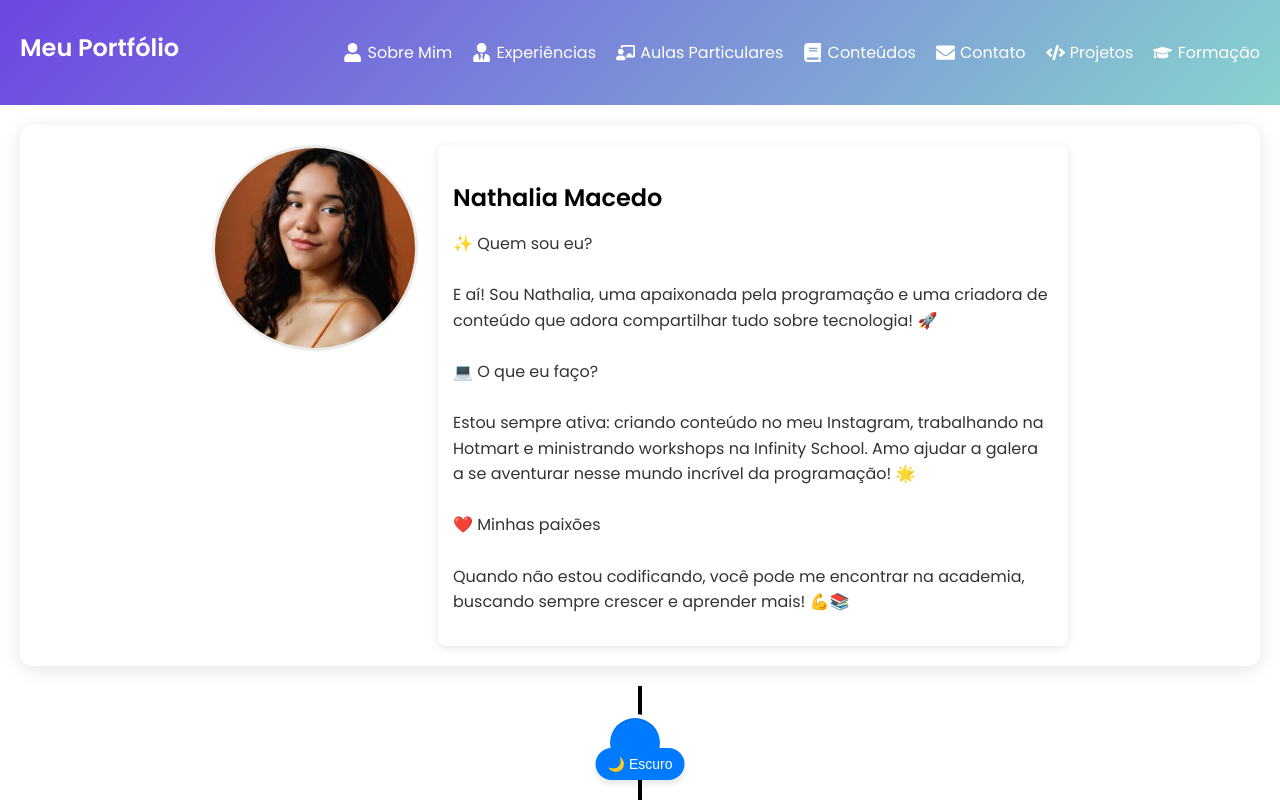
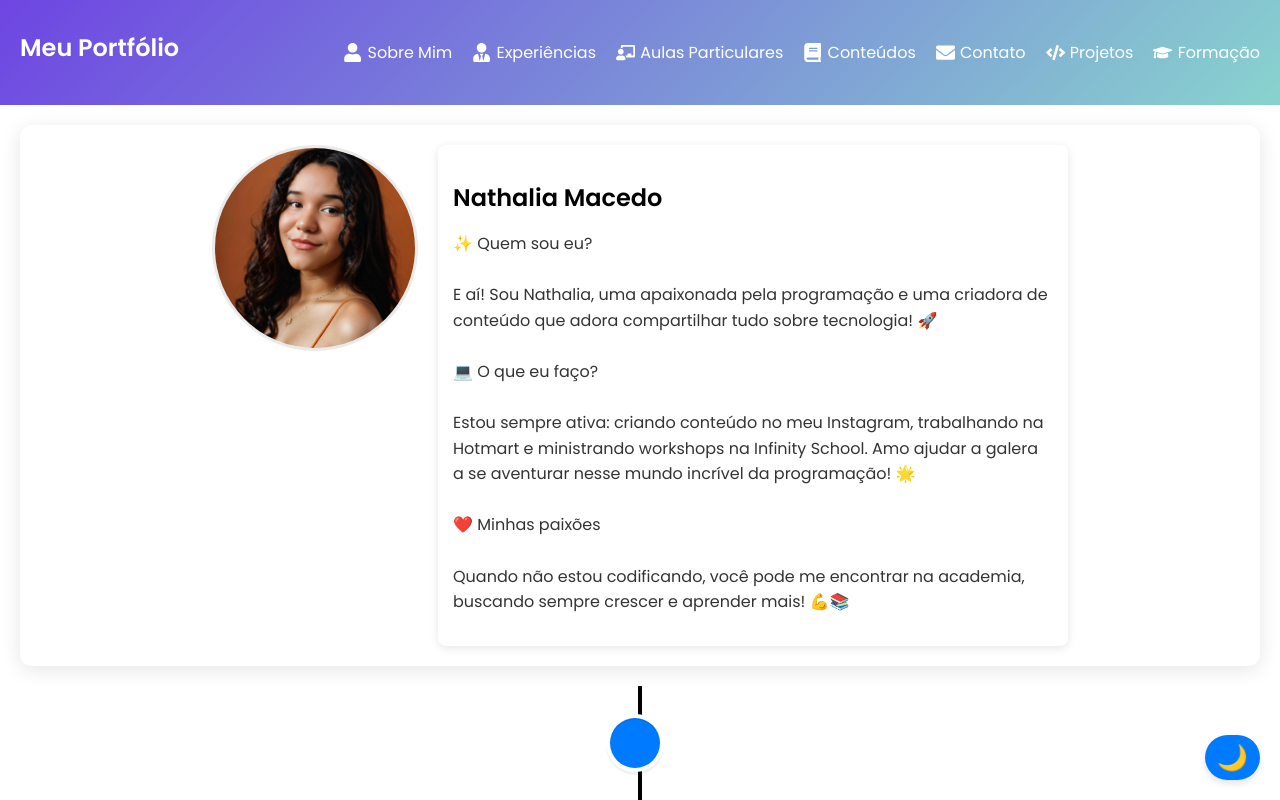
Before and after one commit to Nathalia-Macedo/curriculo-react, a React (Create React App) app: page / in a window 1280 px wide. Shown: the top 800 px of the page. Built offline with nearby package versions, Linux system fonts and the light colour scheme.

Commit message:
Botao tema finalizado

```diff
--- a/src/Pages/Home/Home.css
+++ b/src/Pages/Home/Home.css
@@ -26,28 +26,27 @@ h1 {
   color: #f0f0f0;
 }
 
-/* Botão para alternar tema - centralizado na parte inferior */
+/* Botão para alternar tema - canto inferior direito */
 .toggle-theme {
-  position: fixed;
-  bottom: 20px;
-  left: 50%; /* Centraliza horizontalmente */
-  transform: translateX(-50%); /* Ajusta para manter o botão centralizado */
-  padding: 8px 12px;
-  font-size: 14px;
-  background-color: #007bff;
-  color: white;
-  border: none;
-  border-radius: 20px;
-  cursor: pointer;
-  z-index: 1000;
-  box-shadow: 0 4px 6px rgba(0, 0, 0, 0.1);
-  transition: background-color 0.3s ease;
+  position: fixed; /* Mantém o botão fixo na tela */
+  bottom: 20px; /* Distância do fundo da tela */
+  right: 20px; /* Distância do lado direito da tela */
+  padding: 8px 12px; /* Espaçamento interno do botão */
+  font-size: 25px; /* Tamanho da fonte */
+  background-color: #007bff; /* Cor de fundo do botão */
+  color: white; /* Cor do texto */
+  border: none; /* Remove a borda padrão */
+  border-radius: 50px; /* Cantos arredondados */
+  cursor: pointer; /* Muda o cursor para indicar que é clicável */
+  z-index: 1000; /* Garante que o botão fique acima de outros elementos */
+  box-shadow: 0 4px 6px rgba(0, 0, 0, 0.1); /* Sombra do botão */
+  transition: background-color 0.3s ease; /* Transição suave na mudança de cor */
 }
 
+.toggle-theme:hover {
+  background-color: #0056b3; /* Cor do botão ao passar o mouse */
+}
 
-.toggle-theme:hover {
-  background-color: #0056b3;
-}
 
 /* Ajuste para responsividade */
 @media (max-width: 768px) {
--- a/src/Pages/Home/Home.jsx
+++ b/src/Pages/Home/Home.jsx
@@ -16,7 +16,7 @@ const Home = () => {
 
       {/* Botão para alternar tema */}
       <button className="toggle-theme" onClick={alternarTema}>
-        {tema === 'claro' ? '🌙 Escuro' : '☀️ Claro'}
+        {tema === 'claro' ? '🌙 ' : '☀️ '}
       </button>
 
       <SobreMim />
```
